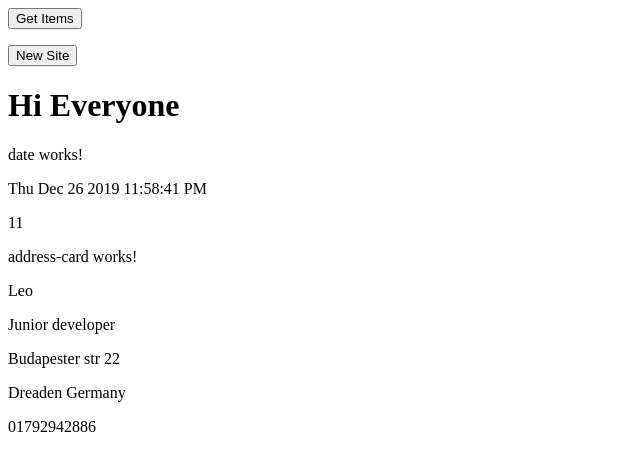
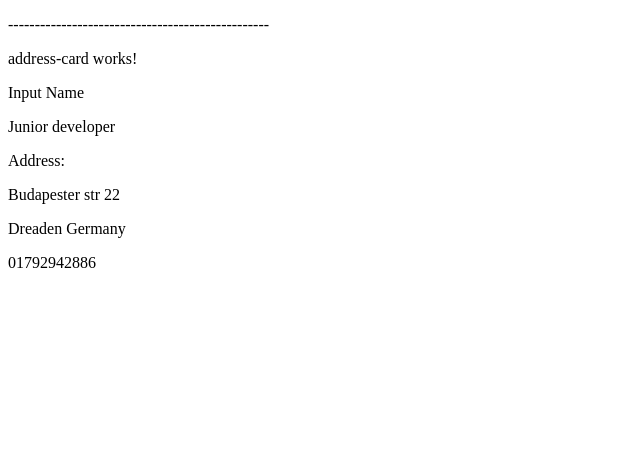
Before and after one commit to NolimitL/Web, an Angular app in the folder Front-end/firstapp/: page / in a window 1280 px wide. Shown: the top 470 px of the page, without its empty margins (0-640 px from the left). Built offline with nearby package versions, Linux system fonts and the light colour scheme.

Commit message:
Have added input properties to ts and html

```diff
--- a/Front-end/firstapp/src/app/address-card/address-card.component.html
+++ b/Front-end/firstapp/src/app/address-card/address-card.component.html
@@ -2,7 +2,9 @@
 <div>
     <p>{{user.name}}</p>
     <p>{{user.title}}</p>
-    <p>{{user.address[0]}}</p>
-    <p>{{user.address[1]}}</p>
+    <div *ngIf = "user.address.lenght != 0">
+        <p>Address:</p>
+        <p *ngFor = "let usersAddress of user.address">{{usersAddress}}</p>
+    </div>
     <p>{{user.phone}}</p>
 </div>
--- a/Front-end/firstapp/src/app/address-card/address-card.component.ts
+++ b/Front-end/firstapp/src/app/address-card/address-card.component.ts
@@ -1,4 +1,4 @@
-import { Component, OnInit } from '@angular/core';
+import { Component, OnInit, Input } from '@angular/core';
 
 @Component({
   selector: 'app-address-card',
@@ -8,21 +8,24 @@ import { Component, OnInit } from '@angular/core';
 export class AddressCardComponent implements OnInit {
 
   user: any;
+  @Input('name') userName: string;
 
   constructor() {
+
+  }
+
+  ngOnInit() {
     this.user = {
-      name: 'Leo',
+      name: this.userName,
       title: 'Junior developer',
       address: [
-        'Budapester str 22',
-        'Dreaden Germany'
+         'Budapester str 22',
+         'Dreaden Germany'
       ],
       phone: '01792942886'
     }
 
-  }
 
-  ngOnInit() {
   }
 
 }
--- a/Front-end/firstapp/src/app/app.component.html
+++ b/Front-end/firstapp/src/app/app.component.html
@@ -1,4 +1,4 @@
-<button (click)="getItems();">Get Items</button>
+ <!-- <button (click)="getItems();">Get Items</button>
 
 <ul>
     <li *ngFor="let item of items">{{ item.id }}</li>
@@ -10,5 +10,6 @@
 </ul>
 
 <h1>Hi Everyone</h1>
-<app-date></app-date>
-<app-address-card></app-address-card>
+<app-date></app-date> -->
+<p>-------------------------------------------------</p>
+<app-address-card name="Input Name"></app-address-card>
```
